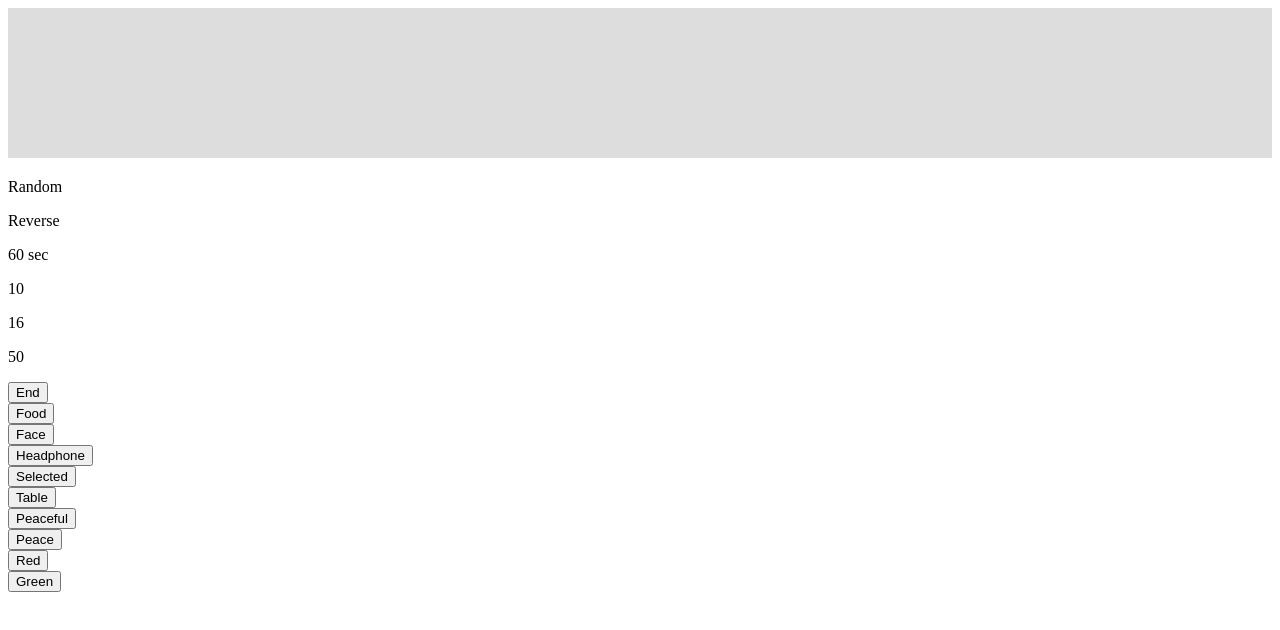
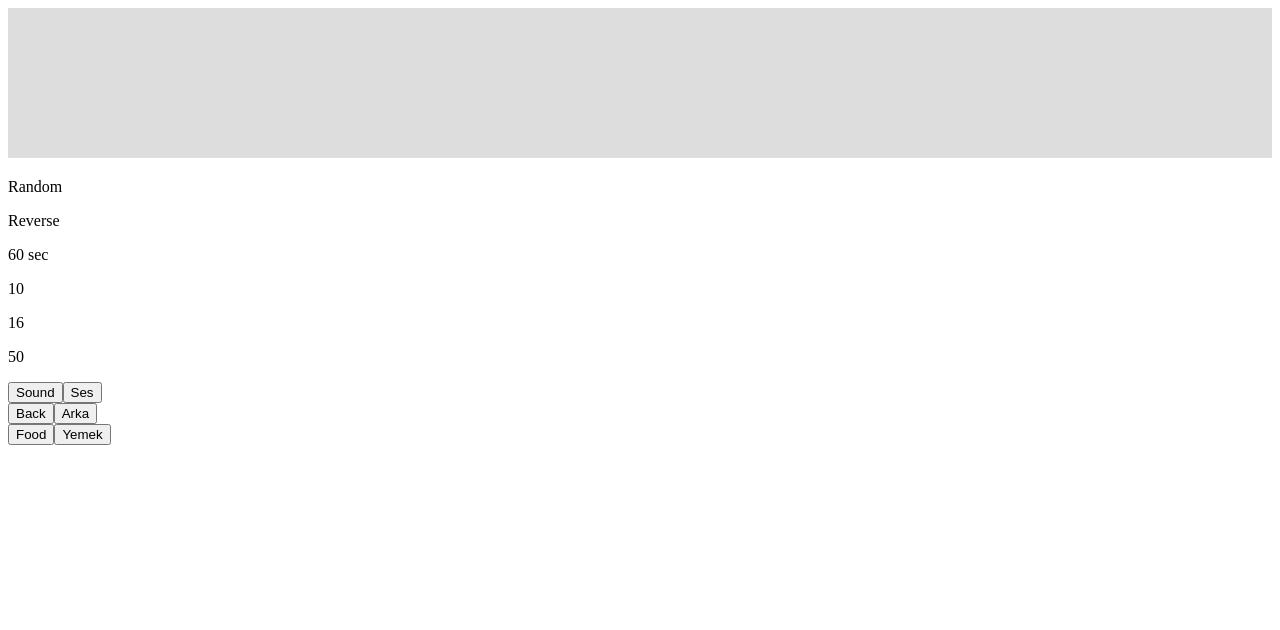
Before and after one commit to hikari-ops/awaseru, a Next.js app: page / in a window 1280 px wide. Shown: the top 630 px of the page. Built offline with nearby package versions, Linux system fonts and the light colour scheme.

Commit message:
disable ssr

```diff
--- /dev/null
+++ b/components/Words.jsx
@@ -0,0 +1,28 @@
+import words from "../data/words.json";
+
+const Words = () => {
+  const randomList = words.dictionary_EN_TR
+    .map((value) => ({ value, sort: Math.random() }))
+    .sort((a, b) => a.sort - b.sort)
+    .map(({ value }) => value);
+
+  return (
+    <div className="buttons">
+      <div className="container">
+        {randomList.slice(0, 3).map((word, index) => {
+          return (
+            <div key={index}>
+              <button className="main-button">{word.word}</button>
+              <button className="main-button">{word.translation}</button>
+            </div>
+          );
+        })}
+        {/* <button className="main-button">Main Button</button>
+    <button className="correct-button">Correct Button</button>
+    <button className="incorrect-button">Incorrect Button</button> */}
+      </div>
+    </div>
+  );
+};
+
+export default Words;
--- a/pages/_document.js
+++ b/pages/_document.js
@@ -16,7 +16,7 @@ export default function Document() {
               numOctaves="10"
               stitchTiles="stitch"
             ></feTurbulence>
-            //https://fecolormatrix.com/
+            https://fecolormatrix.com/
             <feColorMatrix type="saturate" values="0"></feColorMatrix>
           </filter>
           <rect width="100%" height="100%" filter="url(#noise)"></rect>
--- a/pages/index.jsx
+++ b/pages/index.jsx
@@ -1,13 +1,13 @@
 import Head from "next/head";
 import SettingHeader from "../components/SettingHeader";
-import words from "../data/words.json";
+import dynamic from "next/dynamic";
 import { useEffect } from "react";
 
+const Words = dynamic(() => import("../components/Words"), {
+  ssr: false,
+});
+
 export default function Home() {
-  const randomList = (arr) => {
-    return arr.sort(() => Math.random() - Math.PI);
-  };
-
   return (
     <div className="container">
       <Head>
@@ -17,22 +17,7 @@ export default function Home() {
       </Head>
 
       <SettingHeader />
-      <main className="buttons">
-        <div className="container">
-          {randomList(words.dictionary_EN_TR)
-            .slice(0, 10)
-            .map((word, index) => {
-              return (
-                <div key={index}>
-                  <button className="main-button">{word.word}</button>
-                </div>
-              );
-            })}
-          {/* <button className="main-button">Main Button</button>
-          <button className="correct-button">Correct Button</button>
-          <button className="incorrect-button">Incorrect Button</button> */}
-        </div>
-      </main>
+      <Words />
     </div>
   );
 }
```
